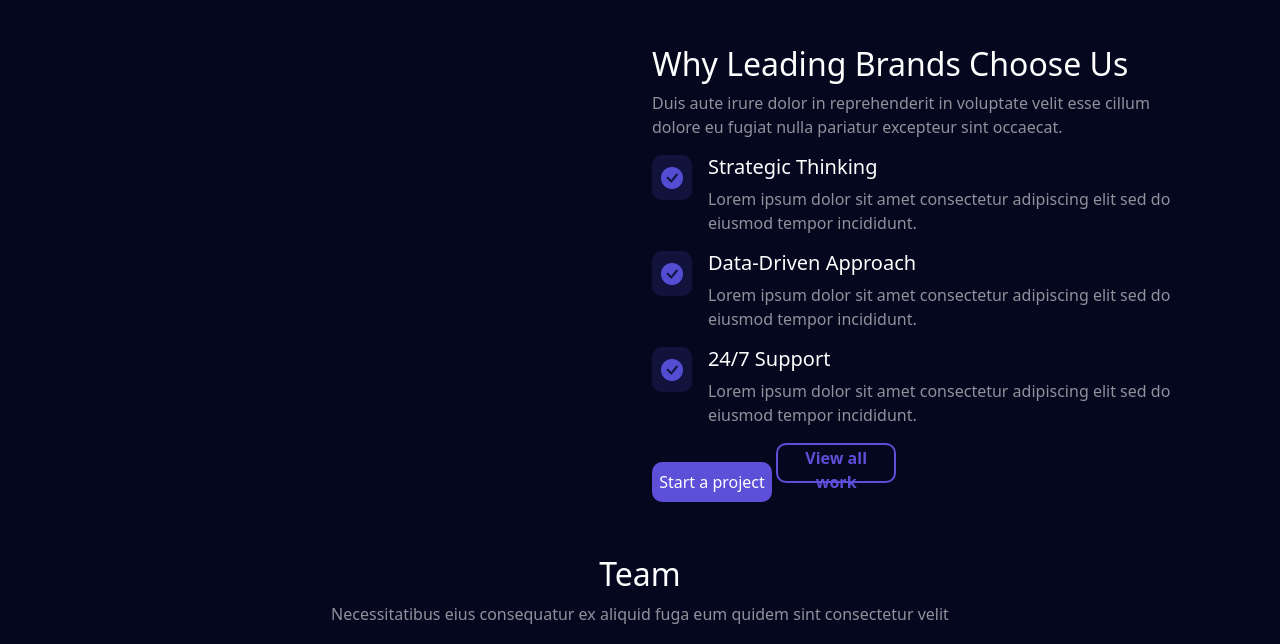
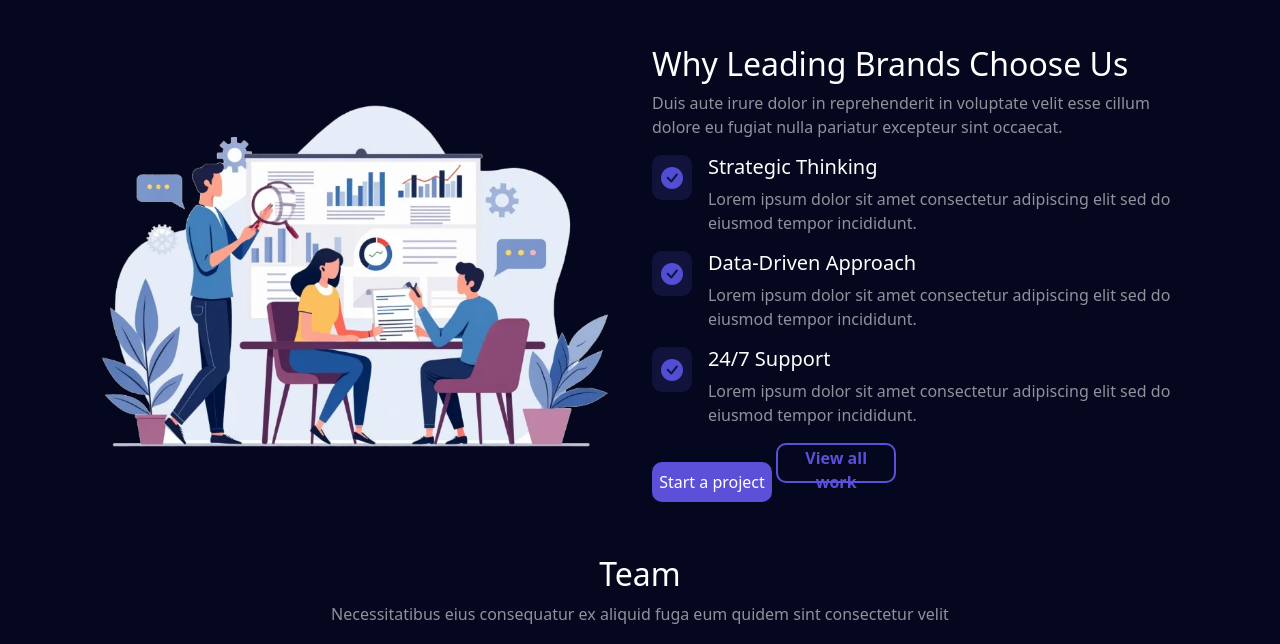
Before and after one commit to SanjibFodikar/SanjibFodikar.github.io, a plain HTML site: page index.html in a window 1280 px wide. Shown: the part 3400-4044 px from the top of the page. Drawn offline with nearby package versions, Linux system fonts and the light colour scheme.

Commit message:
Update index.html

```diff
--- a/index.html
+++ b/index.html
@@ -388,7 +388,7 @@
        <div class="row mt-5 leading-brand">
           <div class="col-8 col-lg-6 m-auto">
             <div>
-               <img src="./image_folder/stock-graph.webp" alt="" class="img-fluid">
+               <img src="stock-graph.webp" alt="" class="img-fluid">
             </div>
           </div>
           <div class="col-12 col-lg-6">
```
